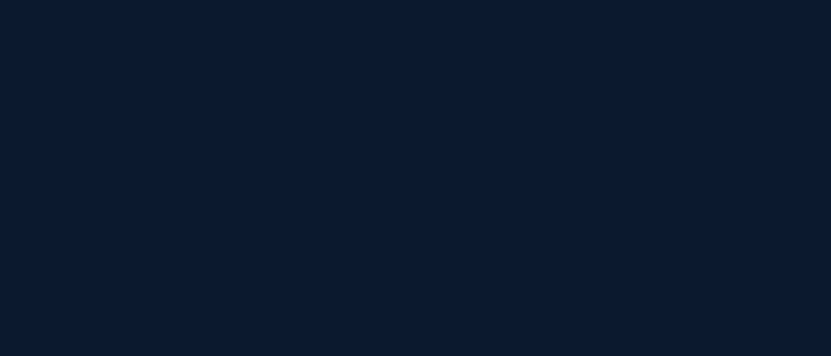
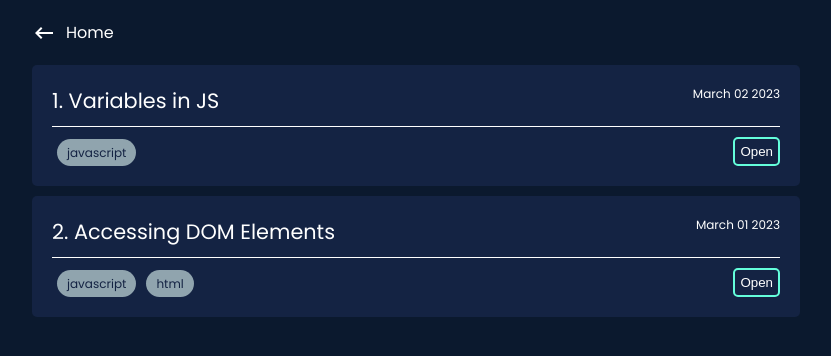
Before and after one commit to sambasivareddy-ch/sambasiva, a React (Create React App) app: page /blog in a window 1280 px wide. Before the commit this address had no page. Shown: the top 356 px of the page, without its empty margins (224-1055 px from the left). Built offline with nearby package versions, Linux system fonts and the light colour scheme.

Commit message:
blog ui added

```diff
--- a/package.json
+++ b/package.json
@@ -10,6 +10,7 @@
     "@testing-library/jest-dom": "^5.16.5",
     "@testing-library/react": "^13.4.0",
     "@testing-library/user-event": "^13.5.0",
+    "firebase": "^9.17.1",
     "react": "^18.2.0",
     "react-dom": "^18.2.0",
     "react-router-dom": "^6.8.1",
--- a/src/App.js
+++ b/src/App.js
@@ -2,15 +2,15 @@ import React from 'react';
 import { Route, Routes } from 'react-router-dom';
 import ProjectPage from './pages/ProjectPage';
 import Main from './pages/Main';
+import Blog from './pages/Blog';
 
 const App = () => {
   return (
-    <div>
       <Routes>
         <Route path='/' element={<Main />} exact />
         <Route path='/projects' element={<ProjectPage />} exact />
+        <Route path='/blog' element={<Blog/>} exact />
       </Routes>
-    </div>
   );
 }
 
--- /dev/null
+++ b/src/components/BlogComponent.js
@@ -0,0 +1,29 @@
+import React from "react";
+
+import styles from "../styles/blog.module.css";
+
+const BlogComponent = (props) => {
+    return (
+        <div className={styles["blog-comp__wrapper"]}>
+            <div className={styles["blog-comp__about"]}>
+                <h3>{`${props.id}. ${props.title}`}</h3>
+                <p>{props.date}</p>
+            </div>
+            <div className={styles["blog-comp__details"]}>
+                <div>
+                    {props.domains.map((domain) => {
+                        return <span key={Math.random()}>{domain}</span>;
+                    })}
+                </div>
+                <button
+                    className={styles["open_btn"]}
+                    onClick={() => alert("Functionality not added. Thank You!")}
+                >
+                    Open
+                </button>
+            </div>
+        </div>
+    );
+};
+
+export default BlogComponent;
--- a/src/components/Navigation.js
+++ b/src/components/Navigation.js
@@ -1,5 +1,5 @@
 import React from "react";
-
+import { Link } from "react-router-dom";
 import styles from "../styles/navigation.module.css";
 import Logo from "./Logo";
 import MenuIcon from "@mui/icons-material/Menu";
@@ -64,6 +64,12 @@ const Navigation = () => {
                             Contact
                         </a>
                     </li>
+                    <li>
+                        <Link to="/blog" className={styles["nav-link"]} href="#contact">
+                            <span className={styles["list-number"]}>05.</span>
+                            Blog
+                        </Link>
+                    </li>
                 </ol>
             </nav>
         </header>
--- /dev/null
+++ b/src/config/firebase-config.js
@@ -0,0 +1,14 @@
+import { initializeApp } from "firebase/app";
+const firebaseConfig = {
+  apiKey: "AIzaSyB5tbBeaw9dJ4EeY-2sn4Z-wI7PXSqltYs",
+  authDomain: "my-blog-c0a1a.firebaseapp.com",
+  projectId: "my-blog-c0a1a",
+  storageBucket: "my-blog-c0a1a.appspot.com",
+  messagingSenderId: "193498724390",
+  appId: "1:193498724390:web:078ec7a4fd2861a6560ee7",
+  measurementId: "G-PKR04GSG6Y"
+};
+
+// Initialize Firebase
+const app = initializeApp(firebaseConfig);
+// const analytics = getAnalytics(app);
--- a/src/index.css
+++ b/src/index.css
@@ -11,9 +11,6 @@
   --text-color: #90a4ae;
 }
 
-#root {
-  width: 100%;
-}
 
 * {
   margin: 0;
--- a/src/index.js
+++ b/src/index.js
@@ -3,6 +3,9 @@ import ReactDOM from "react-dom/client";
 import "./index.css";
 import App from "./App";
 import { BrowserRouter } from "react-router-dom";
+
+// firebase config
+import './config/firebase-config';
 
 const root = ReactDOM.createRoot(document.getElementById("root"));
 root.render(
--- /dev/null
+++ b/src/pages/Blog.js
@@ -0,0 +1,47 @@
+import React from "react";
+import { Link } from "react-router-dom";
+
+import KeyboardBackspaceIcon from "@mui/icons-material/KeyboardBackspace";
+import BlogComponent from "../components/BlogComponent";
+import styles from "../styles/blog.module.css";
+
+const DUMMY_BLOGS = [
+    {
+        title: "Variables in JS",
+        domains: ["javascript"],
+        date: "March 02 2023",
+    },
+    {
+        title: "Accessing DOM Elements",
+        domains: ["javascript", "html"],
+        date: "March 01 2023",
+    },
+];
+
+const Blog = () => {
+    let counter = 1;
+    return (
+        <div className={styles["blog-wrapper"]}>
+            <div className={styles["blog-main"]}>
+                <Link to="/" className={styles["home-link"]} fontSize="small">
+                    <KeyboardBackspaceIcon /> Home
+                </Link>
+                <div className={styles["blogs"]}>
+                    {DUMMY_BLOGS.map((blog) => {
+                        return (
+                            <BlogComponent
+                                key={Math.random()}
+                                id={counter++}
+                                title={blog.title}
+                                domains={blog.domains}
+                                date={blog.date}
+                            />
+                        );
+                    })}
+                </div>
+            </div>
+        </div>
+    );
+};
+
+export default Blog;
--- /dev/null
+++ b/src/styles/blog.module.css
@@ -0,0 +1,95 @@
+.blog-wrapper {
+    width: 60%;
+    margin: 20px auto;
+    box-sizing: border-box;
+}
+
+.blog-main {
+    width: 100%;
+}
+
+.home-link {
+    margin: 20px 0;
+    display: flex;
+    gap: 10px;
+    align-items: center;
+    text-decoration: none;
+    font-family: var(--font-family-pop);
+}
+
+.home-link:hover {
+    color: var(--cyan-color);
+}
+
+.blog-comp__wrapper {
+    width: 100%;
+    padding: 20px;
+    margin: 10px auto;
+    border-radius: 5px;
+    box-sizing: border-box;
+    font-family: var(--font-family-pop);
+}
+
+.blog-comp__wrapper, .blog-comp__wrapper * {
+    background-color: #142343;
+}
+
+.blog-comp__about {
+    display: flex;
+    justify-content: space-between;
+    margin: 0 0 10px;
+    border-bottom: 0.5px solid #FFFFFF;
+    padding:0 0 10px 0;
+}
+
+.blog-comp__about h3{
+    font-size: 1.3em;
+    font-weight: 400;
+    /* letter-spacing: 1px; */
+}
+
+.blog-comp__about p {
+    font-size: 12px;
+}
+
+.blog-comp__details {
+    display: flex;
+    justify-content: space-between;
+    align-items: center;
+}
+
+.blog-comp__details span {
+    font-size: 12px;
+    margin: 5px;
+    padding: 5px 10px;
+    border-radius: 5pc;
+    color: #142343;
+    text-align: center;
+    background-color: var(--text-color);
+    cursor: pointer;
+}
+
+.open_btn {
+    outline: none;
+    border: solid 2px var(--cyan-color);
+    padding: 5px;
+    border-radius: 5px;
+    cursor: pointer;
+}
+
+.open_btn:hover {
+    color: #000000;
+    background-color: var(--cyan-color);
+}
+
+@media screen and (max-width: 599px){
+    .blog-wrapper {
+        width: 95%;
+    }
+}
+
+@media screen and (min-width: 600px) and (max-width: 1000px){
+    .blog-wrapper {
+        width: 70%;
+    }
+}
--- a/src/styles/projectpage.module.css
+++ b/src/styles/projectpage.module.css
@@ -19,6 +19,7 @@
 }
 
 .projects-wrapper {
+    box-sizing: border-box;
     margin: 20px 0;
 }
 
@@ -27,5 +28,5 @@
 }
 
 .projects-list {
-    margin: 20px;
+    margin: 20px 0;
 }
```
Also changed, not shown: 1 other file (tests, documents, lock files or other folders).
